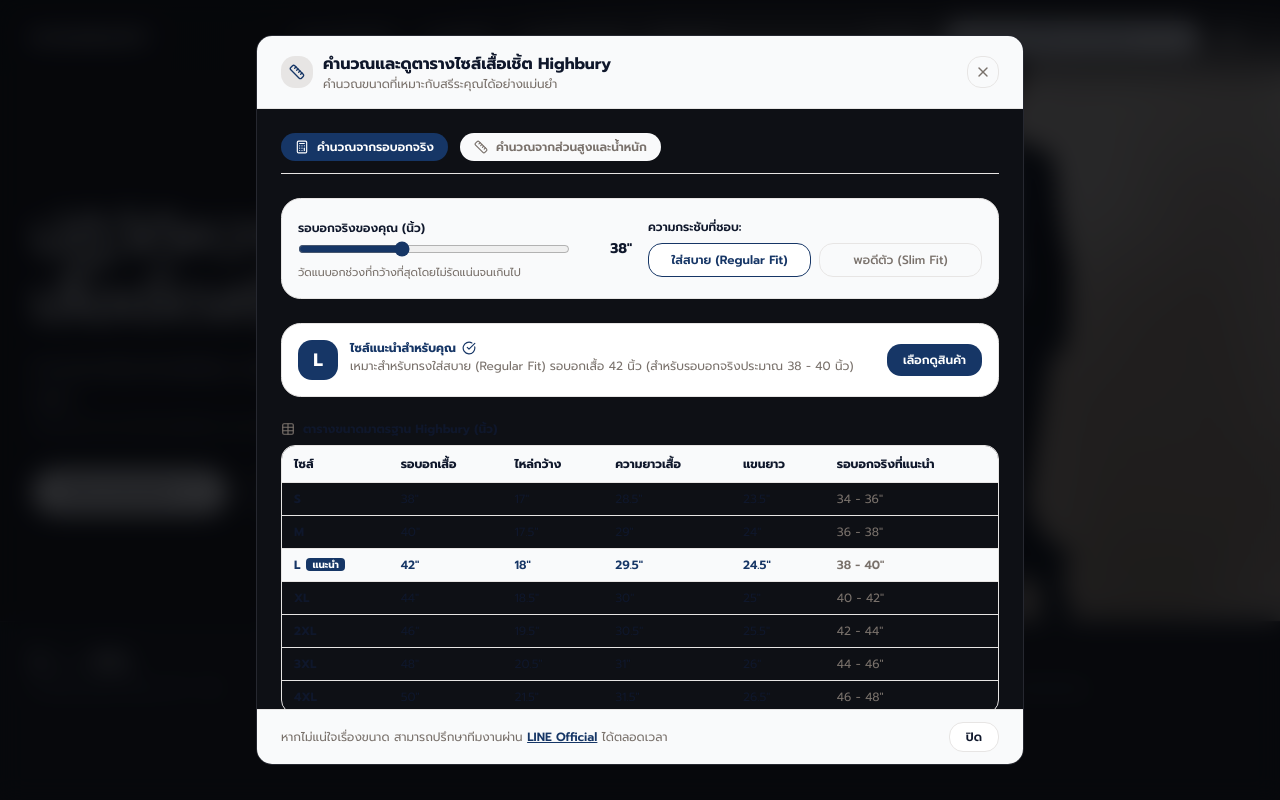
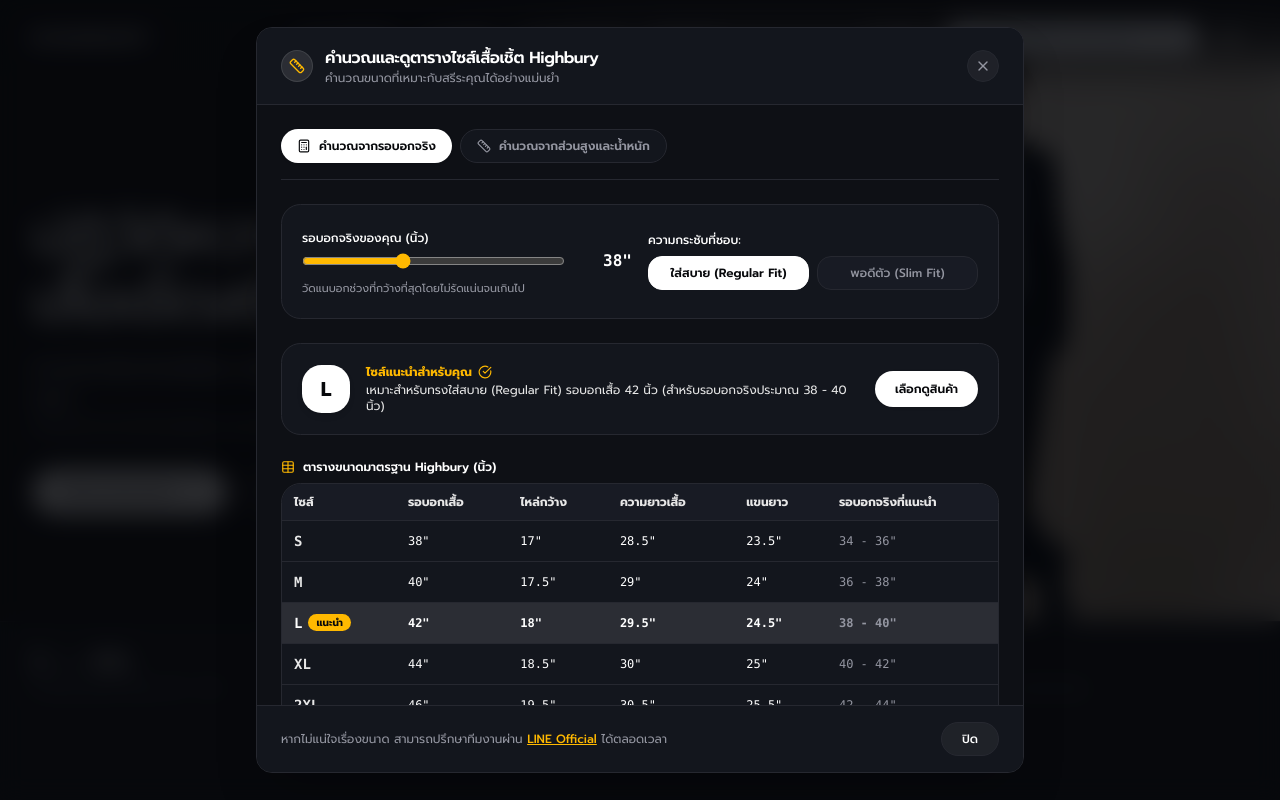
Before and after one commit to papound/highbury_shirt, a Next.js app: page / in a window 1280 px wide. Both pictures are taken after a click on the button "คำนวณไซส์ Smart Size". Shown: the top 800 px of the page. Built offline with nearby package versions, Linux system fonts and the light colour scheme; no server answers; the database is empty; a small style sheet from the web is missing; a web font is replaced by a local one.

Commit message:
fix(storefront-v3): redesign smart size modal with cohesive Quantum dark theme and high-contrast typography

```diff
--- a/components/storefront/v3/smart-size-guide-modal.tsx
+++ b/components/storefront/v3/smart-size-guide-modal.tsx
@@ -104,20 +104,20 @@ export default function SmartSizeGuideModal({ isOpen, onClose }: SmartSizeGuideM
       ref={dialogRef}
       onCancel={handleCancel}
       onClick={handleBackdropClick}
-      className="v3-dialog w-[92vw] max-w-3xl rounded-xl border border-[#E7E5E4] bg-white p-0 text-[#0F172B] overflow-hidden"
+      className="v3-dialog w-[92vw] max-w-3xl rounded-2xl border border-[#262830] bg-[#0E1015] p-0 text-white overflow-hidden shadow-2xl backdrop:bg-black/80"
       aria-labelledby="size-guide-title"
     >
       {/* Header */}
-      <div className="flex items-center justify-between px-6 py-4 border-b border-[#E7E5E4] bg-[#F9FAFB]">
-        <div className="flex items-center gap-2.5">
-          <div className="w-8 h-8 rounded-lg bg-[#E7E5E4] text-[#163666] flex items-center justify-center">
-            <Ruler className="w-4 h-4" />
+      <div className="flex items-center justify-between px-6 py-4.5 border-b border-[#262830] bg-[#13161D]">
+        <div className="flex items-center gap-3">
+          <div className="w-8 h-8 rounded-full bg-white/10 text-white flex items-center justify-center border border-white/10">
+            <Ruler className="w-4 h-4 text-[#FFB900]" />
           </div>
           <div>
-            <h2 id="size-guide-title" className="text-base font-bold text-[#0F172B]">
+            <h2 id="size-guide-title" className="text-base font-semibold text-white tracking-tight">
               คำนวณและดูตารางไซส์เสื้อเชิ้ต Highbury
             </h2>
-            <p className="text-xs text-[#79716B]">
+            <p className="text-xs text-[#9496A1]">
               คำนวณขนาดที่เหมาะกับสรีระคุณได้อย่างแม่นยำ
             </p>
           </div>
@@ -126,7 +126,7 @@ export default function SmartSizeGuideModal({ isOpen, onClose }: SmartSizeGuideM
         <button
           type="button"
           onClick={onClose}
-          className="w-8 h-8 rounded-lg border border-[#E7E5E4] hover:bg-white text-[#79716B] hover:text-[#0F172B] flex items-center justify-center transition-colors cursor-pointer"
+          className="w-8 h-8 rounded-full border border-[#262830] bg-white/5 hover:bg-white/10 text-[#9496A1] hover:text-white flex items-center justify-center transition-colors cursor-pointer"
           aria-label="ปิดหน้าต่าง"
         >
           <X className="w-4 h-4" />
@@ -134,16 +134,16 @@ export default function SmartSizeGuideModal({ isOpen, onClose }: SmartSizeGuideM
       </div>
 
       {/* Body Content */}
-      <div className="p-6 space-y-6 max-h-[75vh] overflow-y-auto">
+      <div className="p-6 space-y-6 max-h-[75vh] overflow-y-auto bg-[#0E1015] text-white">
         {/* Mode Selector */}
-        <div className="flex border-b border-[#E7E5E4] pb-3 gap-3">
+        <div className="flex border-b border-[#262830] pb-4 gap-2">
           <button
             type="button"
             onClick={() => setCalcMode("chest")}
-            className={`inline-flex items-center gap-2 px-3.5 py-1.5 rounded-lg text-xs font-semibold transition-colors cursor-pointer ${
+            className={`inline-flex items-center gap-2 px-4 py-2 rounded-full text-xs font-semibold transition-colors cursor-pointer ${
               calcMode === "chest"
-                ? "bg-[#163666] text-white"
-                : "bg-[#F9FAFB] text-[#79716B] hover:text-[#0F172B]"
+                ? "bg-white text-[#07080B] shadow-sm"
+                : "bg-[#13161D] text-[#9496A1] hover:text-white border border-[#262830]"
             }`}
           >
             <Calculator className="w-3.5 h-3.5" />
@@ -152,10 +152,10 @@ export default function SmartSizeGuideModal({ isOpen, onClose }: SmartSizeGuideM
           <button
             type="button"
             onClick={() => setCalcMode("height_weight")}
-            className={`inline-flex items-center gap-2 px-3.5 py-1.5 rounded-lg text-xs font-semibold transition-colors cursor-pointer ${
+            className={`inline-flex items-center gap-2 px-4 py-2 rounded-full text-xs font-semibold transition-colors cursor-pointer ${
               calcMode === "height_weight"
-                ? "bg-[#163666] text-white"
-                : "bg-[#F9FAFB] text-[#79716B] hover:text-[#0F172B]"
+                ? "bg-white text-[#07080B] shadow-sm"
+                : "bg-[#13161D] text-[#9496A1] hover:text-white border border-[#262830]"
             }`}
           >
             <Ruler className="w-3.5 h-3.5" />
@@ -164,10 +164,10 @@ export default function SmartSizeGuideModal({ isOpen, onClose }: SmartSizeGuideM
         </div>
 
         {/* Calculator Form */}
-        <div className="grid sm:grid-cols-2 gap-4 p-4 rounded-xl bg-[#F9FAFB] border border-[#E7E5E4]">
+        <div className="grid sm:grid-cols-2 gap-4 p-5 rounded-xl bg-[#13161D] border border-[#262830]">
           {calcMode === "chest" ? (
-            <div className="space-y-1.5">
-              <label htmlFor="chest-input" className="text-xs font-semibold text-[#0F172B]">
+            <div className="space-y-2">
+              <label htmlFor="chest-input" className="text-xs font-medium text-white">
                 รอบอกจริงของคุณ (นิ้ว)
               </label>
               <div className="flex items-center gap-3">
@@ -179,22 +179,22 @@ export default function SmartSizeGuideModal({ isOpen, onClose }: SmartSizeGuideM
                   step="0.5"
                   value={chestInput}
                   onChange={(e) => setChestInput(parseFloat(e.target.value))}
-                  className="flex-1 accent-[#163666] cursor-pointer"
+                  className="flex-1 accent-[#FFB900] cursor-pointer"
                 />
-                <span className="text-sm font-bold text-[#0F172B] min-w-[50px] text-right">
+                <span className="font-mono text-base font-bold text-white min-w-[55px] text-right">
                   {chestInput}&quot;
                 </span>
               </div>
-              <p className="text-[11px] text-[#79716B]">
+              <p className="text-[11px] text-[#9496A1]">
                 วัดแนบอกช่วงที่กว้างที่สุดโดยไม่รัดแน่นจนเกินไป
               </p>
             </div>
           ) : (
             <div className="space-y-3 sm:col-span-1">
               <div>
-                <div className="flex justify-between text-xs font-semibold text-[#0F172B] mb-1">
+                <div className="flex justify-between text-xs font-medium text-white mb-1">
                   <span>ส่วนสูง (cm)</span>
-                  <span>{heightInput} cm</span>
+                  <span className="font-mono font-bold text-white">{heightInput} cm</span>
                 </div>
                 <input
                   type="range"
@@ -202,14 +202,14 @@ export default function SmartSizeGuideModal({ isOpen, onClose }: SmartSizeGuideM
                   max="195"
                   value={heightInput}
                   onChange={(e) => setHeightInput(parseInt(e.target.value))}
-                  className="w-full accent-[#163666] cursor-pointer"
+                  className="w-full accent-[#FFB900] cursor-pointer"
                 />
               </div>
 
               <div>
-                <div className="flex justify-between text-xs font-semibold text-[#0F172B] mb-1">
+                <div className="flex justify-between text-xs font-medium text-white mb-1">
                   <span>น้ำหนัก (kg)</span>
-                  <span>{weightInput} kg</span>
+                  <span className="font-mono font-bold text-white">{weightInput} kg</span>
                 </div>
                 <input
                   type="range"
@@ -217,7 +217,7 @@ export default function SmartSizeGuideModal({ isOpen, onClose }: SmartSizeGuideM
                   max="115"
                   value={weightInput}
                   onChange={(e) => setWeightInput(parseInt(e.target.value))}
-                  className="w-full accent-[#163666] cursor-pointer"
+                  className="w-full accent-[#FFB900] cursor-pointer"
                 />
               </div>
             </div>
@@ -225,15 +225,15 @@ export default function SmartSizeGuideModal({ isOpen, onClose }: SmartSizeGuideM
 
           {/* Fit Preference */}
           <div className="space-y-2 flex flex-col justify-center">
-            <span className="text-xs font-semibold text-[#0F172B]">ความกระชับที่ชอบ:</span>
+            <span className="text-xs font-medium text-white">ความกระชับที่ชอบ:</span>
             <div className="grid grid-cols-2 gap-2">
               <button
                 type="button"
                 onClick={() => setFitPreference("regular")}
                 className={`py-2 px-3 rounded-lg border text-xs font-medium transition-colors cursor-pointer text-center ${
                   fitPreference === "regular"
-                    ? "border-[#163666] bg-white text-[#163666] font-semibold"
-                    : "border-[#E7E5E4] hover:bg-white text-[#79716B]"
+                    ? "border-white bg-white text-[#07080B] font-semibold"
+                    : "border-[#262830] bg-[#181B24] text-[#9496A1] hover:text-white"
                 }`}
               >
                 ใส่สบาย (Regular Fit)
@@ -243,8 +243,8 @@ export default function SmartSizeGuideModal({ isOpen, onClose }: SmartSizeGuideM
                 onClick={() => setFitPreference("slim")}
                 className={`py-2 px-3 rounded-lg border text-xs font-medium transition-colors cursor-pointer text-center ${
                   fitPreference === "slim"
-                    ? "border-[#163666] bg-white text-[#163666] font-semibold"
-                    : "border-[#E7E5E4] hover:bg-white text-[#79716B]"
+                    ? "border-white bg-white text-[#07080B] font-semibold"
+                    : "border-[#262830] bg-[#181B24] text-[#9496A1] hover:text-white"
                 }`}
               >
                 พอดีตัว (Slim Fit)
@@ -253,20 +253,20 @@ export default function SmartSizeGuideModal({ isOpen, onClose }: SmartSizeGuideM
           </div>
         </div>
 
-        {/* Recommendation Box */}
-        <div className="p-4 rounded-xl bg-white border border-[#E7E5E4] flex items-center justify-between gap-4">
-          <div className="flex items-start gap-3">
-            <div className="w-10 h-10 rounded-lg bg-[#163666] text-white font-bold text-lg flex items-center justify-center shrink-0">
+        {/* Dynamic Recommendation Box */}
+        <div className="p-4 sm:p-5 rounded-xl bg-[#13161D] border border-[#262830] flex flex-col sm:flex-row sm:items-center justify-between gap-4">
+          <div className="flex items-center gap-4">
+            <div className="w-12 h-12 rounded-xl bg-white text-[#07080B] font-bold text-xl flex items-center justify-center shrink-0 shadow-md">
               {recommendation.size}
             </div>
             <div>
               <div className="flex items-center gap-1.5">
-                <span className="text-xs font-bold text-[#163666]">
+                <span className="text-xs font-bold text-[#FFB900]">
                   ไซส์แนะนำสำหรับคุณ
                 </span>
-                <CheckCircle className="w-3.5 h-3.5 text-[#163666]" />
+                <CheckCircle className="w-3.5 h-3.5 text-[#FFB900]" />
               </div>
-              <p className="text-xs text-[#79716B] mt-0.5">
+              <p className="text-xs text-[#E7E7E7] mt-0.5">
                 {recommendation.reason}
               </p>
             </div>
@@ -275,7 +275,7 @@ export default function SmartSizeGuideModal({ isOpen, onClose }: SmartSizeGuideM
           <Link
             href="/products"
             onClick={onClose}
-            className="hidden sm:inline-flex items-center justify-center px-4 py-2 rounded-lg bg-[#163666] text-white text-xs font-semibold hover:bg-[#0A2B5E] transition-colors shrink-0"
+            className="inline-flex items-center justify-center px-5 py-2.5 rounded-full bg-white text-[#07080B] text-xs font-semibold hover:bg-white/90 transition-colors shrink-0 shadow-sm"
           >
             เลือกดูสินค้า
           </Link>
@@ -283,14 +283,14 @@ export default function SmartSizeGuideModal({ isOpen, onClose }: SmartSizeGuideM
 
         {/* Full Size Chart Table */}
         <div className="space-y-2">
-          <div className="flex items-center gap-2 text-xs font-bold text-[#0F172B]">
-            <TableIcon className="w-3.5 h-3.5 text-[#79716B]" />
+          <div className="flex items-center gap-2 text-xs font-semibold text-white">
+            <TableIcon className="w-3.5 h-3.5 text-[#FFB900]" />
             <span>ตารางขนาดมาตรฐาน Highbury (นิ้ว)</span>
           </div>
 
-          <div className="overflow-x-auto rounded-lg border border-[#E7E5E4]">
+          <div className="overflow-x-auto rounded-xl border border-[#262830] bg-[#13161D]">
             <table className="w-full text-xs text-left">
-              <thead className="bg-[#F9FAFB] text-[#0F172B] font-semibold border-b border-[#E7E5E4]">
+              <thead className="bg-[#181B24] text-[#E7E7E7] font-semibold border-b border-[#262830]">
                 <tr>
                   <th className="py-2.5 px-3">ไซส์</th>
                   <th className="py-2.5 px-3">รอบอกเสื้อ</th>
@@ -300,7 +300,7 @@ export default function SmartSizeGuideModal({ isOpen, onClose }: SmartSizeGuideM
                   <th className="py-2.5 px-3">รอบอกจริงที่แนะนำ</th>
                 </tr>
               </thead>
-              <tbody className="divide-y divide-[#E7E5E4]">
+              <tbody className="divide-y divide-[#262830]">
                 {SIZE_CHART.map((row) => {
                   const isCurrent = row.size === recommendation.size;
                   return (
@@ -308,25 +308,25 @@ export default function SmartSizeGuideModal({ isOpen, onClose }: SmartSizeGuideM
                       key={row.size}
                       className={
                         isCurrent
-                          ? "bg-[#F9FAFB] font-semibold text-[#163666]"
-                          : "hover:bg-[#F9FAFB]/50"
+                          ? "bg-white/10 font-semibold text-white"
+                          : "text-[#E7E7E7] hover:bg-white/5 transition-colors"
                       }
                     >
-                      <td className="py-2 px-3 font-bold">
+                      <td className="py-2.5 px-3 font-bold">
                         <span className="inline-flex items-center gap-1.5">
-                          {row.size}
+                          <span className="font-mono text-sm">{row.size}</span>
                           {isCurrent && (
-                            <span className="text-[10px] px-1.5 py-0.2 bg-[#163666] text-white rounded">
+                            <span className="text-[10px] px-2 py-0.5 bg-[#FFB900] text-[#07080B] font-bold rounded-full">
                               แนะนำ
                             </span>
                           )}
                         </span>
                       </td>
-                      <td className="py-2 px-3">{row.chestInch}&quot;</td>
-                      <td className="py-2 px-3">{row.shoulderInch}&quot;</td>
-                      <td className="py-2 px-3">{row.lengthInch}&quot;</td>
-                      <td className="py-2 px-3">{row.sleeveInch}&quot;</td>
-                      <td className="py-2 px-3 text-[#79716B]">
+                      <td className="py-2.5 px-3 font-mono text-white">{row.chestInch}&quot;</td>
+                      <td className="py-2.5 px-3 font-mono text-white">{row.shoulderInch}&quot;</td>
+                      <td className="py-2.5 px-3 font-mono text-white">{row.lengthInch}&quot;</td>
+                      <td className="py-2.5 px-3 font-mono text-white">{row.sleeveInch}&quot;</td>
+                      <td className="py-2.5 px-3 font-mono text-[#9496A1]">
                         {row.recommendedChestInch}&quot;
                       </td>
                     </tr>
@@ -339,14 +339,14 @@ export default function SmartSizeGuideModal({ isOpen, onClose }: SmartSizeGuideM
       </div>
 
       {/* Footer */}
-      <div className="flex items-center justify-between px-6 py-3 border-t border-[#E7E5E4] bg-[#F9FAFB] text-xs">
-        <span className="text-[#79716B]">
+      <div className="flex items-center justify-between px-6 py-4 border-t border-[#262830] bg-[#13161D] text-xs text-[#9496A1]">
+        <span>
           หากไม่แน่ใจเรื่องขนาด สามารถปรึกษาทีมงานผ่าน{" "}
           <Link
             href="https://lin.ee/T8tlget"
             target="_blank"
             rel="noopener noreferrer"
-            className="text-[#163666] font-semibold underline hover:text-[#0A2B5E]"
+            className="text-[#FFB900] font-medium underline hover:text-white transition-colors"
           >
             LINE Official
           </Link>{" "}
@@ -355,7 +355,7 @@ export default function SmartSizeGuideModal({ isOpen, onClose }: SmartSizeGuideM
         <button
           type="button"
           onClick={onClose}
-          className="px-4 py-1.5 rounded-lg border border-[#E7E5E4] bg-white hover:bg-[#F9FAFB] font-semibold text-[#0F172B] transition-colors cursor-pointer"
+          className="px-5 py-2 rounded-full border border-[#262830] bg-white/5 hover:bg-white/10 text-white font-medium transition-colors cursor-pointer"
         >
           ปิด
         </button>
```
